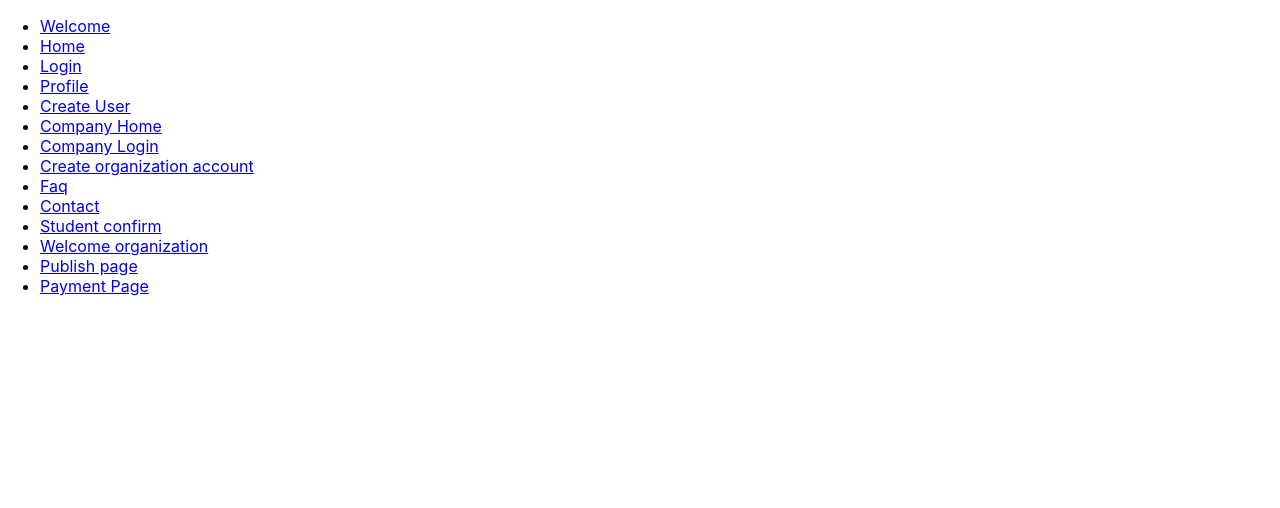
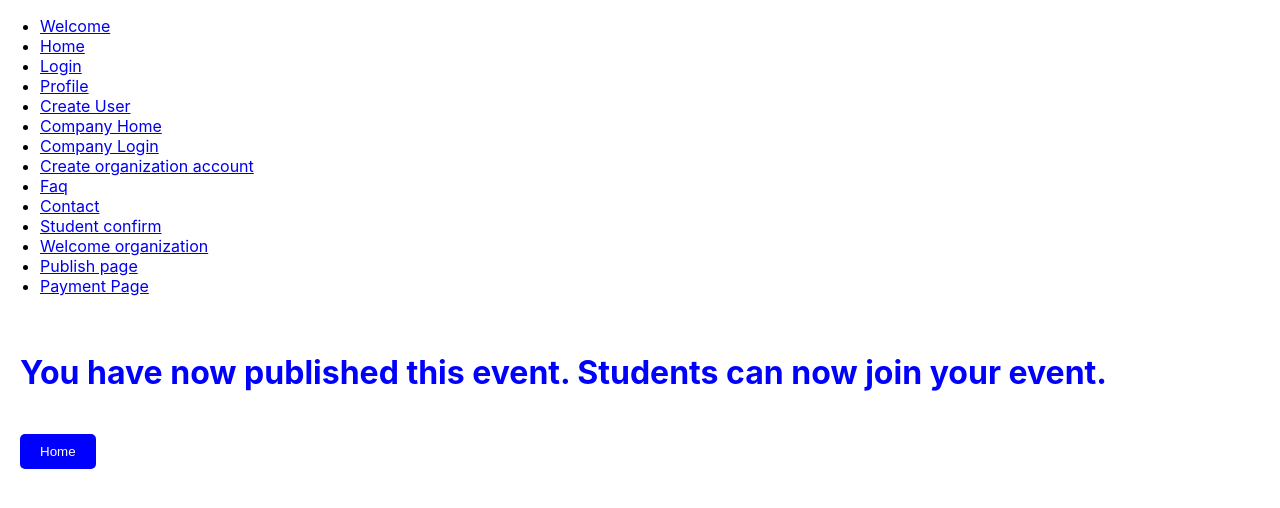
Before and after one commit to Sarmad094/eventure-app2000, a React (Create React App) app: page /OrganizationPublish in a window 1280 px wide. Shown: the top 508 px of the page. Built offline with nearby package versions, Linux system fonts and the light colour scheme.

Commit message:
Endring av sahil

```diff
--- a/src/App.jsx
+++ b/src/App.jsx
@@ -15,6 +15,7 @@ import FaqPage from './Components/FaqPage';
 import Contact from './Components/Contact';
 import StudentConfirm from './StudentConfirm';
 import PaymentPage from './Components/PaymentPage';
+import OrganizationPublish from './Components/OrganizationPublish';
 
 import './Styles/StudentConfirm.css';
 import './Styles/CreateOrganization.css';
@@ -70,7 +71,7 @@ const App = () => {
                 <Route path="/" element={<Navigate to="Welcome/1" replace />} />
                 <Route path="/studentconfirm" element={<StudentConfirm />} />
                 <Route path="/OrganizationWelcome" element={<OrganizationWelcome />} />
-                <Route path="/OrganizationPublish" element={<organizationPublish />} />
+                <Route path="/OrganizationPublish" element={<OrganizationPublish />} />
                 <Route path="/payment" element={<PaymentPage />} />
 
               </Routes>
--- a/src/Components/OrganizationPublish.jsx
+++ b/src/Components/OrganizationPublish.jsx
@@ -5,7 +5,7 @@ const OrganizationPublish = () => {
   const navigate = useNavigate();
 
   const handleOrganizationHomeClick = () => {
-    navigate('/OrganizationHome'); // Navigerer til Home-siden med ID 1
+    navigate('/comphome'); // Navigerer til Home-siden med ID 1
   };
 
   return (
```
